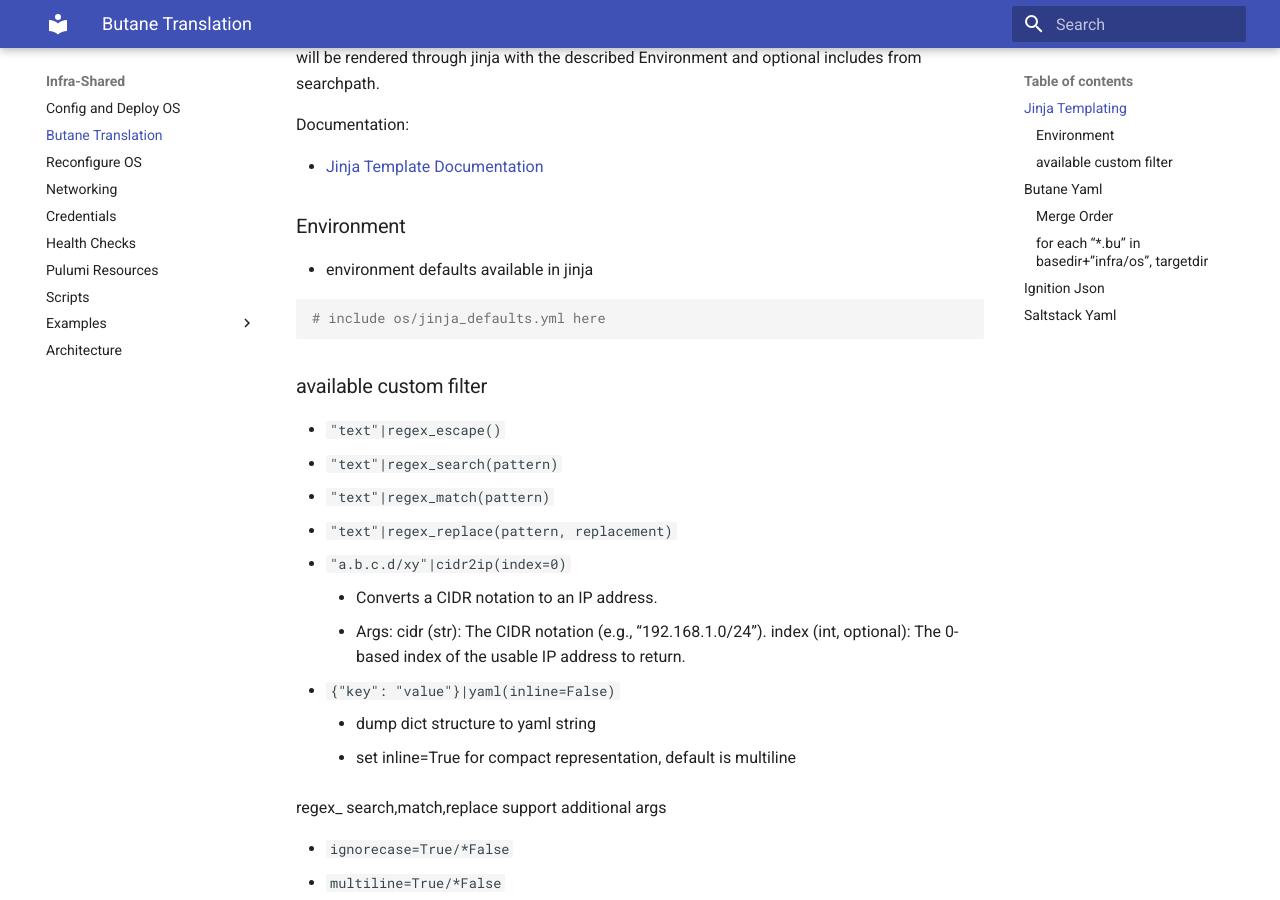
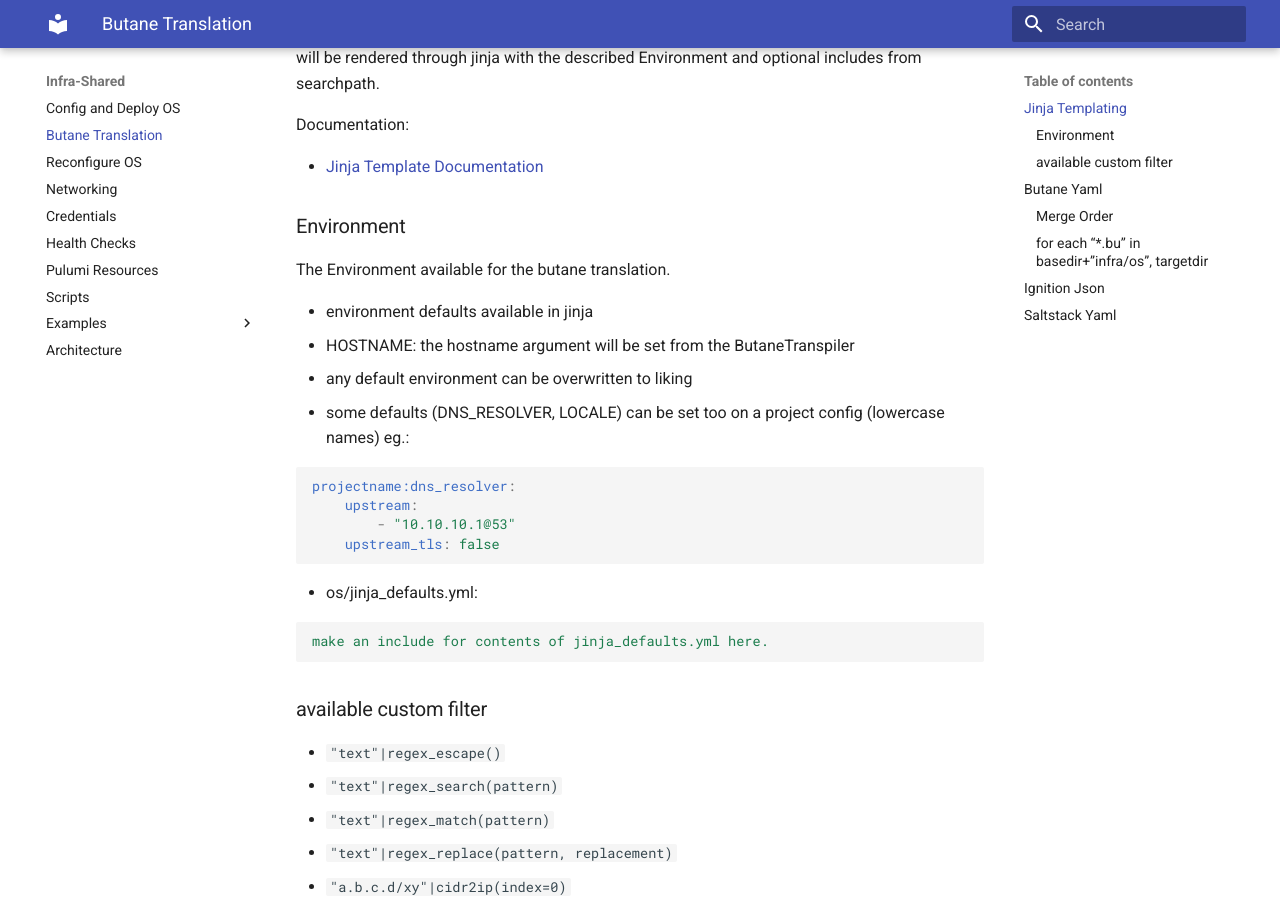
Before and after one commit to wuxxin/infra-shared, an MkDocs documentation site: the page built from docs/butane.md, in a window 1280 px wide and 900 px high, scrolled down 336 px. Built offline with MkDocs 1.6.1 and Material for MkDocs 9.7.7, drawn with Linux system fonts in a browser that asks for light colours.

Commit message:
update docs

````diff
--- a/docs/butane.md
+++ b/docs/butane.md
@@ -17,10 +17,25 @@ Documentation:
 
 ### Environment
 
+The Environment available for the butane translation.
+
 - environment defaults available in jinja
+- HOSTNAME: the hostname argument will be set from the ButaneTranspiler
+- any default environment can be overwritten to liking
+- some defaults (DNS_RESOLVER, LOCALE) can be set too on a project config (lowercase names)
+    eg.:
 
 ```yaml
-# include os/jinja_defaults.yml here
+projectname:dns_resolver:
+    upstream:
+        - "10.10.10.1@53"
+    upstream_tls: false
+```
+
+- os/jinja_defaults.yml:
+
+```yaml
+make an include for contents of jinja_defaults.yml here.
 ```
 
 ### available custom filter
````
